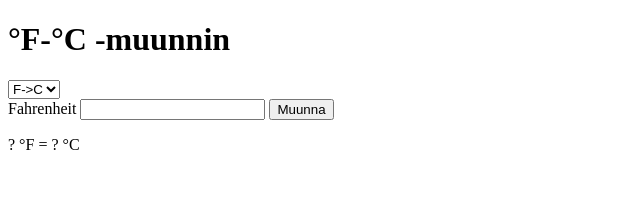
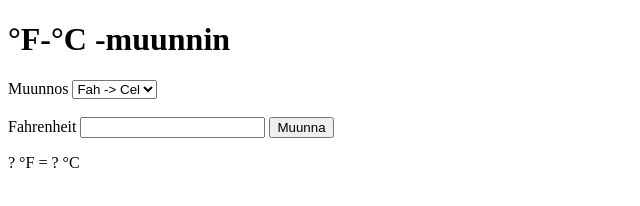
Before and after one commit to mpaivari/cfmuunnin, a plain HTML site: page index.html in a window 1280 px wide. Shown: the whole page, without its empty margins (0-640 px from the left). Drawn offline with Linux system fonts and the light colour scheme.

Commit message:
Update index.html

```diff
--- a/index.html
+++ b/index.html
@@ -10,11 +10,12 @@
   <body>
      <h1>°F-°C -muunnin</h1>
      <form>
+       <label>Muunnos</label>
        <select id="selectMuunnos">
-         <option value="FC">F->C</option>
-         <option value="CF">F->C</option>
+         <option value="FC">Fah -> Cel</option>
+         <option value="CF">Cel -> Fah</option>
        </select>
-       <br>
+       <br><br>
        <label>Fahrenheit</label>
        <input type="number">
        <button type="button">Muunna</button>
```
